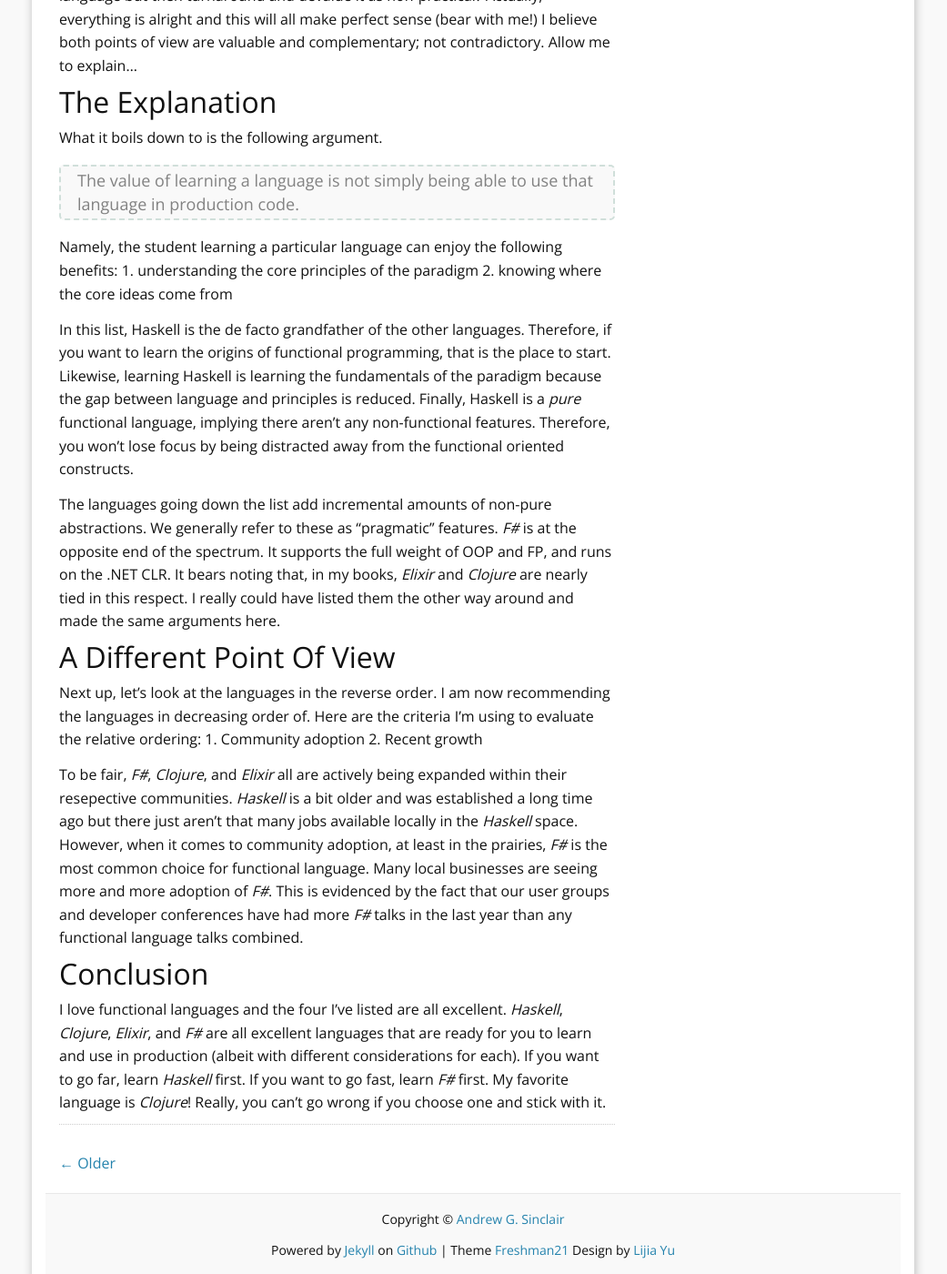
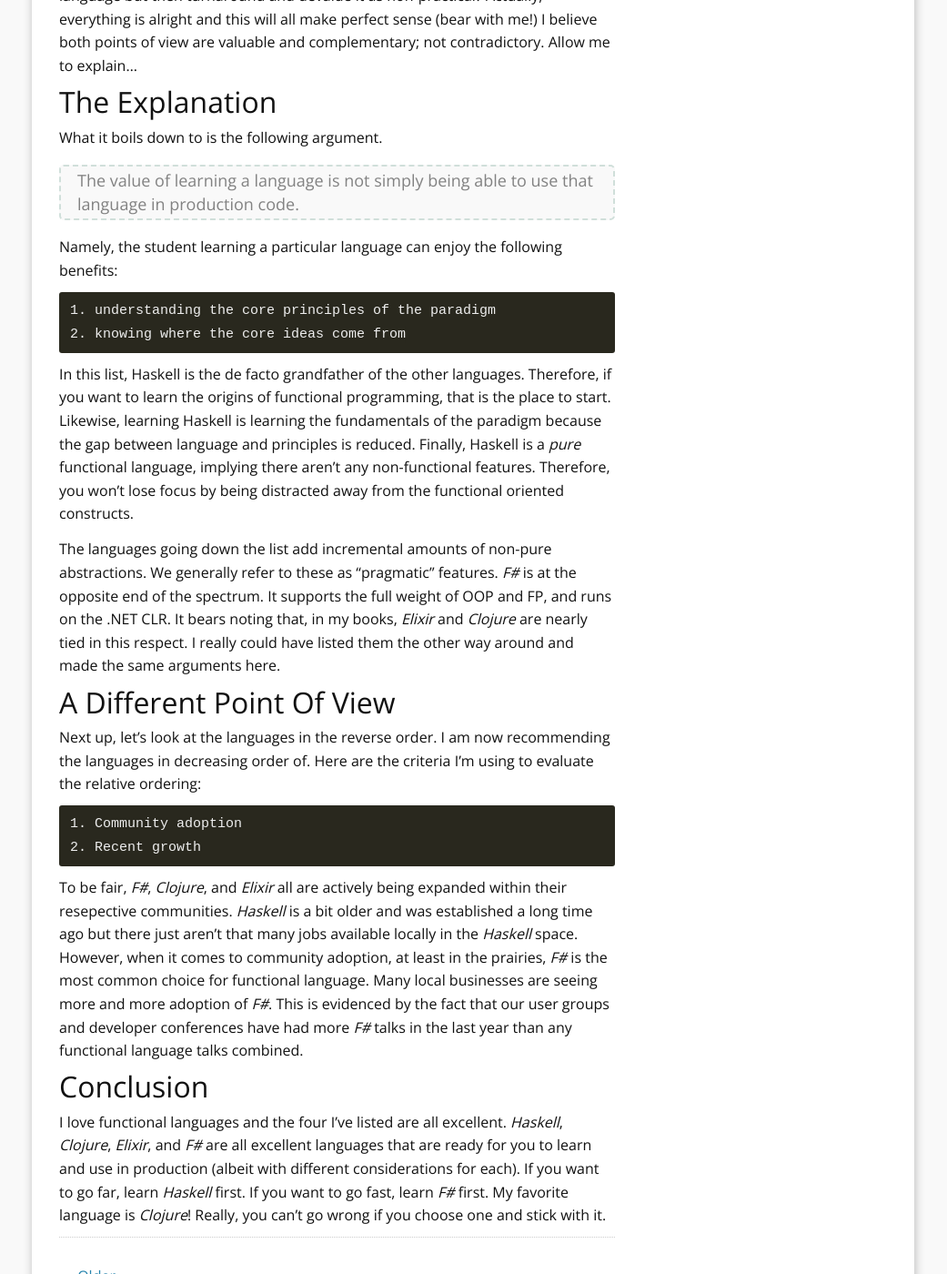
Before and after one commit to AndrewSinclair/AndrewSinclair.github.io, a Jekyll site: the page built from _posts/2017-03-28-on-why-functional-matters.md, in a window 1280 px wide and 1400 px high, scrolled down 1493 px. Shown: the whole window at 91% size, without its empty margins (120-1161 px from the left). Built offline with Jekyll 4.4.1, drawn with Linux system fonts in a browser that asks for light colours; our own code applies the rules of GitHub Pages for plain Markdown files; comment, search, counter and statistics services are not loaded; some of the changed text lies outside the part shown.

Commit message:
update formatting

```diff
--- a/_posts/2017-03-28-on-why-functional-matters.md
+++ b/_posts/2017-03-28-on-why-functional-matters.md
@@ -17,7 +17,8 @@ defines as Higher-order functions and Lazy-evaluation.
 
 ## Excellent Programming Languages
 
-[One of the slides](https://andrewsinclair.github.io/PWL-WhyFP/#/41) I presented, gave a terse sampling of the functional programming languages I consider worth your while as a modern day developer. I listed four languages, requiring to limit my selection for brevity.
+[One of the slides](https://andrewsinclair.github.io/PWL-WhyFP/#/41) I presented, gave a terse sampling of the functional programming languages I consider worth your while as a modern day developer. I listed four languages, requiring to limit my selection for brevity:
+
    1. [_Haskell_](https://www.haskell.org/)
    2. [_Clojure_](https://clojure.org/)
    3. [_Elixir_](http://elixir-lang.org/)
@@ -43,6 +44,7 @@ What it boils down to is the following argument.
 
 
 Namely, the student learning a particular language can enjoy the following benefits:
+
     1. understanding the core principles of the paradigm
     2. knowing where the core ideas come from
 
@@ -56,6 +58,7 @@ It bears noting that, in my books, _Elixir_ and _Clojure_ are nearly tied in thi
 ## A Different Point Of View
 
 Next up, let's look at the languages in the reverse order. I am now recommending the languages in decreasing order of. Here are the criteria I'm using to evaluate the relative ordering:
+
     1. Community adoption
     2. Recent growth
 
```
